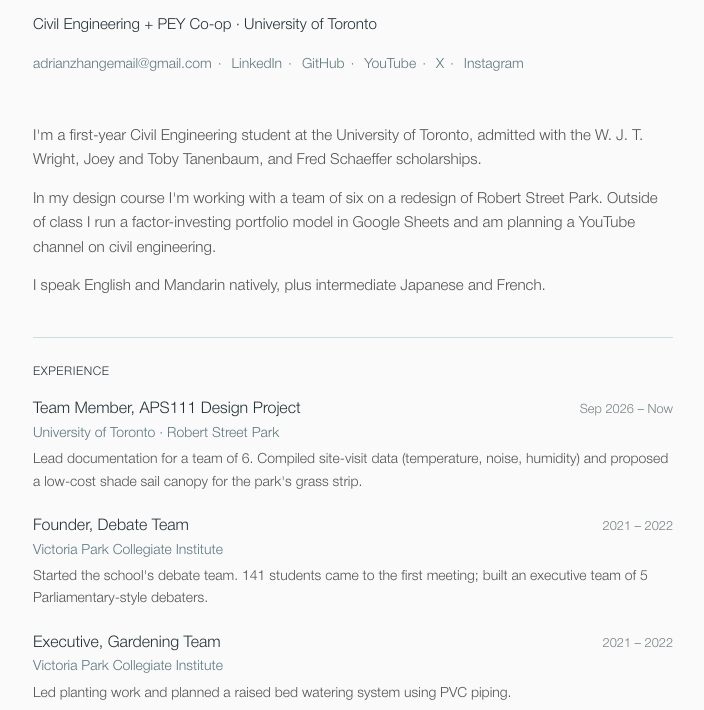
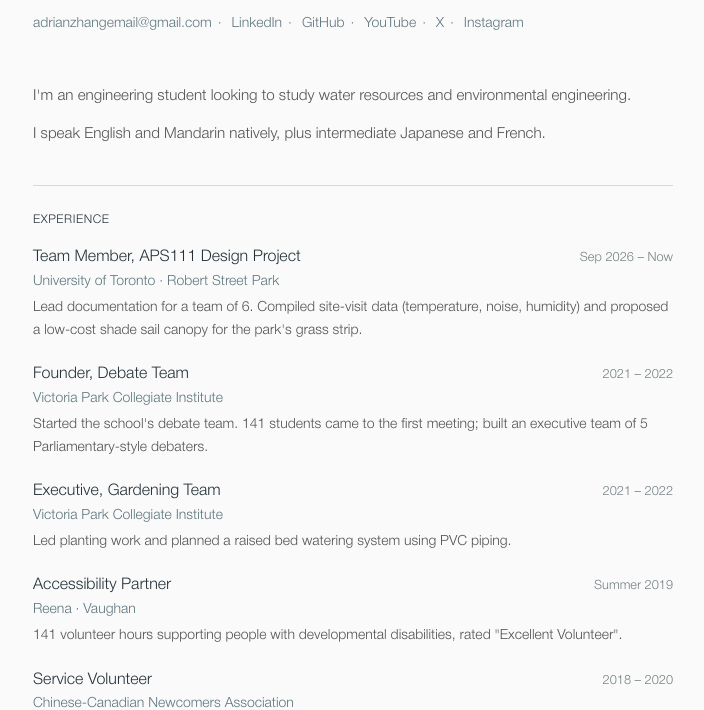
Before and after one commit to zhang-adrian/zhang-adrian.github.io, a plain HTML site: page index.html in a window 1280 px wide. Shown: the part 105-815 px from the top of the page, without its empty margins (287-991 px from the left). Drawn offline with Linux system fonts and the light colour scheme.

Commit message:
Simplify about section, remove duplicated info
Co-Authored-By: Claude Opus 5.5 <noreply@anthropic.com>
Claude-Session: https://claude.ai/code/session_01T2BzKv1HGKvkq6Q6E5QYXh

```diff
--- a/index.html
+++ b/index.html
@@ -122,7 +122,6 @@
             </nav>
         </header>
 
-        <p class="tagline">Civil Engineering + PEY Co-op · University of Toronto</p>
         <p class="links">
             <a href="#" onclick="navigator.clipboard.writeText('adrianzhangemail@gmail.com'); this.textContent='Copied!'; return false;">adrianzhangemail@gmail.com</a><span class="sep">·</span>
             <a href="http://linkedin.com/in/zhang-adrian">LinkedIn</a><span class="sep">·</span>
@@ -134,8 +133,7 @@
 
         <main>
             <section id="about" class="intro">
-                <p>I'm a first-year Civil Engineering student at the University of Toronto, admitted with the W.&nbsp;J.&nbsp;T. Wright, Joey and Toby Tanenbaum, and Fred Schaeffer scholarships.</p>
-                <p>In my design course I'm working with a team of six on a redesign of Robert Street Park. Outside of class I run a factor-investing portfolio model in Google Sheets and am planning a YouTube channel on civil engineering.</p>
+                <p>I'm an engineering student looking to study water resources and environmental engineering.</p>
                 <p>I speak English and Mandarin natively, plus intermediate Japanese and French.</p>
             </section>
 
```
